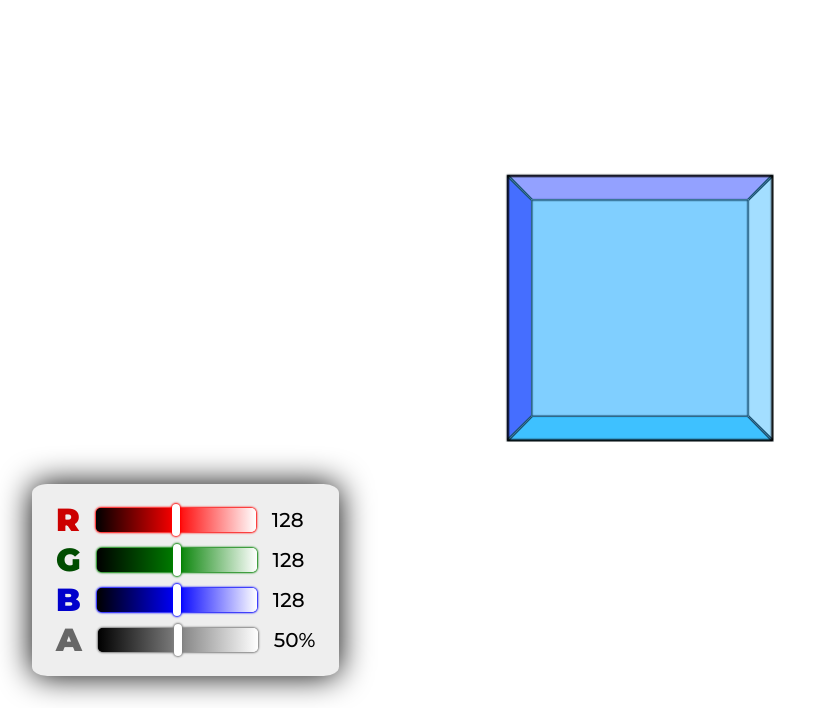
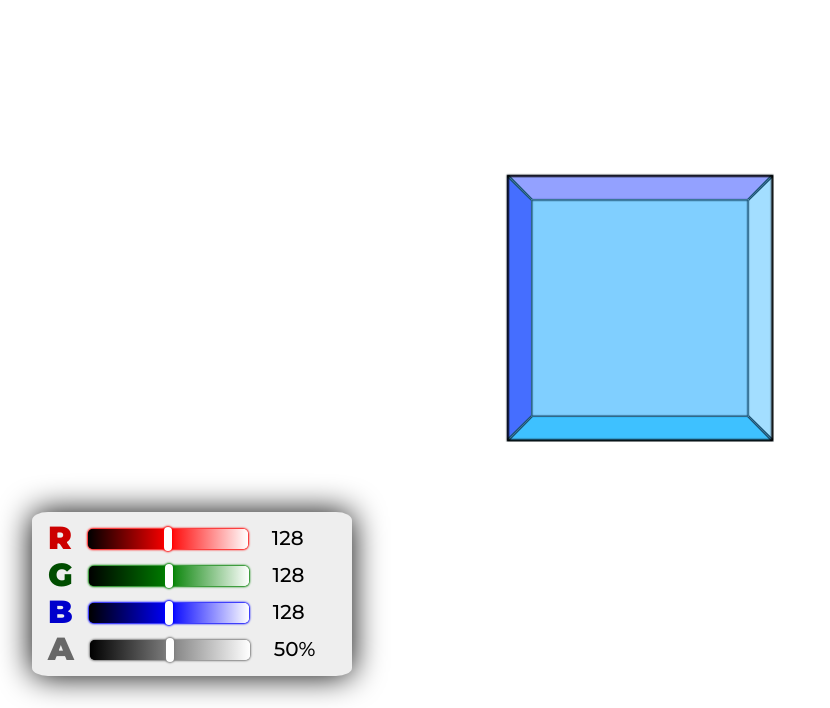
Before and after one commit to Beginneraboutlife116/JS30-03-CSS-variables, a plain HTML site: page index.html in a window 1280 px wide. Shown: the part 92-800 px from the top of the page, without its empty margins (0-830 px from the left). Drawn offline with Linux system fonts and the light colour scheme.

Commit message:
adjust controller style

```diff
--- a/index.html
+++ b/index.html
@@ -40,8 +40,8 @@
       </div>
 
       <aside class="controller">
-        <ul class="flex-container flex__gap controller__container flex_fxd_column">
-          <li class="flex__item flex__gap flex_ai_center">
+        <ul class="flex-container flex_gap controller__container flex_fxd_column">
+          <li class="flex__item flex_gap_lg flex_ai_center">
             <label for="red" class="controller__name red">R</label>
             <input
               id="red"
@@ -54,7 +54,7 @@
             />
             <p class="bar-value">128</p>
           </li>
-          <li class="flex__item flex__gap flex_ai_center">
+          <li class="flex__item flex_gap_lg flex_ai_center">
             <label for="green" class="controller__name green">G</label>
             <input
               id="green"
@@ -67,7 +67,7 @@
             />
             <p class="bar-value">128</p>
           </li>
-          <li class="flex__item flex__gap flex_ai_center">
+          <li class="flex__item flex_gap_lg flex_ai_center">
             <label for="blue" class="controller__name blue">B</label>
             <input
               id="blue"
@@ -80,7 +80,7 @@
             />
             <p class="bar-value">128</p>
           </li>
-          <li class="flex__item flex__gap flex_ai_center">
+          <li class="flex__item flex_gap_lg flex_ai_center">
             <label for="alpha" class="controller__name alpha">A</label>
             <input
               id="alpha"
--- a/src/sass/components/_controller.scss
+++ b/src/sass/components/_controller.scss
@@ -2,9 +2,11 @@
 @use '../abstract/mixins' as mixin;
 
 .controller {
+  display: flex;
+  width: min(80%, 20rem);
   position: absolute;
   inset: auto auto 2rem 2rem;
-  padding: clamp(0.75rem, 2.5vw, 1.5rem);
+  padding-block: 1rem;
   border-radius: 5%;
   background-color: var(--controller-clr, #eee);
   filter: drop-shadow(0 0 1rem var(--controller-filter-clr, black));
@@ -12,13 +14,15 @@
   cursor: auto;
   user-select: none;
   &__container {
+    width: 90%;
+    margin: auto;
     list-style-type: none;
     padding-left: 0;
   }
   &__name {
     font-weight: 900;
     font-size: 2rem;
-
+    margin-right: -0.5rem;
     @each $k, $v in var.$colors {
       &[for="#{$k}"] {
         @include mixin.controller-name-color(($v))
@@ -28,7 +32,7 @@
   &__bar {
     -webkit-appearance: none;
     width: 10rem;
-    height: 1.5rem;
+    height: 1.25rem;
     border-radius: 5px;
     &:focus {
       outline: none;
@@ -39,17 +43,17 @@
         @include mixin.controller-bar-box-shadow($v);
         &::-webkit-slider-runnable-track {
           @include mixin.controller-bar-track-background($v);
-          height: 1.5rem;
+          height: 1.25rem;
           border-radius: 5px;
         }
         &::-webkit-slider-thumb {
           @include mixin.controller-bar-box-shadow($v);
           width: 0.5rem;
-          height: 2rem;
+          height: 1.5rem;
           border-radius: 1rem;
           appearance: none;
           background-color: var(--thumb-clr, #fff);
-          transform: translateY(-0.25rem);
+          transform: translateY(-0.125rem);
           cursor: grab;
         }
         &:focus::-webkit-slider-thumb {
@@ -61,7 +65,7 @@
           @include mixin.controller-bar-box-shadow($v);
           border: none;
           width: 0.5rem;
-          height: 2rem;
+          height: 1.5rem;
           border-radius: 1rem;
           background-color: var(--thumb-clr, #fff);
           cursor: grab;
--- a/src/sass/layout/_flex.scss
+++ b/src/sass/layout/_flex.scss
@@ -8,10 +8,16 @@
   &_fxd_column {
     flex-direction: column;
   }
-  &__gap {
+  &_gap {
     gap: 1rem;
+  }
+  &_gap_lg {
+    gap: 1.5rem;
   }
   &_ai_center {
     align-items: center;
   }
+  &_jc_space-between {
+    justify-content: space-between;
+  }
 }
```
Also changed, not shown: style.css, 1 other file.
